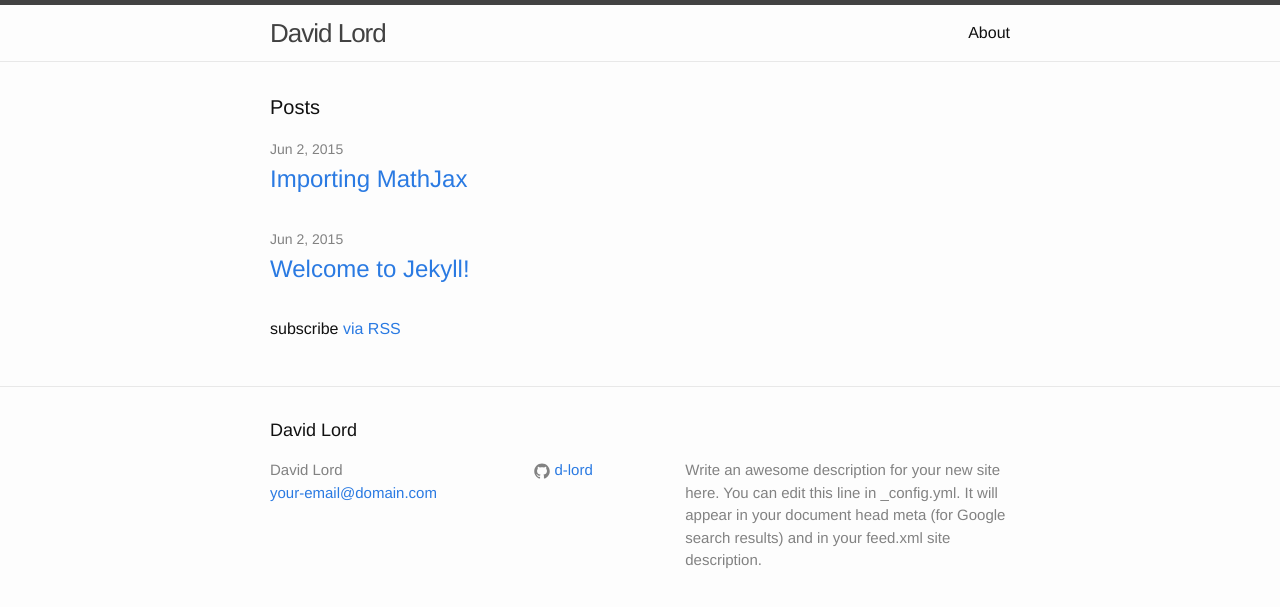
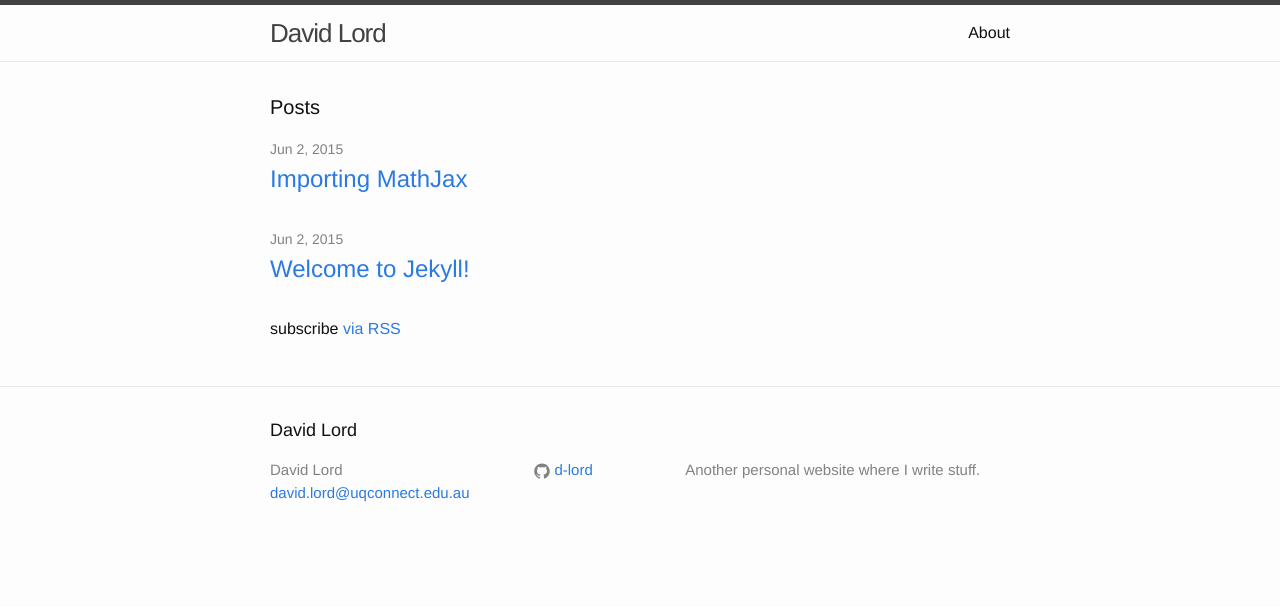
Before and after one commit to d-lord/d-lord.github.io, a Jekyll site: the page built from index.html, in a window 1280 px wide. Shown: the top 607 px of the page. Built offline with Jekyll 4.4.1, drawn with Linux system fonts in a browser that asks for light colours.

Commit message:
Update email, description

```diff
--- a/_config.yml
+++ b/_config.yml
@@ -1,10 +1,8 @@
 # Site settings
 title: David Lord
-email: your-email@domain.com
+email: david.lord@uqconnect.edu.au
 description: > # this means to ignore newlines until "baseurl:"
-  Write an awesome description for your new site here. You can edit this
-  line in _config.yml. It will appear in your document head meta (for
-  Google search results) and in your feed.xml site description.
+  Another personal website where I write stuff.
 baseurl: "" # the subpath of your site, e.g. /blog/
 url: "d-lord.github.io" # the base hostname & protocol for your site
 #twitter_username: jekyllrb
```
